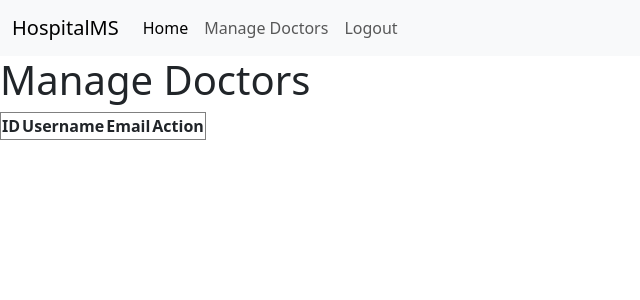
After one commit to sahilpalme/learningflask, a Flask app: page /admin/doctors in a window 1280 px wide. The commit adds this page. Shown: the top 300 px of the page, without its empty margins (0-640 px from the left). Run offline with Flask 3, Linux system fonts and the light colour scheme; the visitor is signed in with stand-in values (Sample User, id 1); data comes from the database, SQL or seed files in the repository; lists and menus that the app fills with data are empty.

Commit message:
added admin panel

```diff
--- a/project/routes.py
+++ b/project/routes.py
@@ -34,7 +34,7 @@ def Register():
                 flash("Email already exists")
         else:
             flash("Username already exists")
-    return render_template("Register.html", form= form)
+    return render_template("Register.html", form= form,title = "Patientr Registration")
 
 
 @bp.route("/login", methods= ["GET","POST"])
@@ -49,7 +49,7 @@ def login():
         if admin:
             if check_password_hash(user.password,password):
                 login_user(user)
-            return redirect(url_for("main.Admin"))
+            return redirect(url_for("main.admin_dashboard"))
         if user:
             if check_password_hash(user.password,password):
                 login_user(user) # data check krke user ko session me daal deta hai
@@ -77,10 +77,42 @@ def logout():
     flash("You have been logged out.", "success")
     return redirect(url_for("main.login"))
 
+@bp.route("/admin")
+@login_required
+def admin_dashboard():
 
-@bp.route("/admin90", methods= ["GET","POST"])
+    if current_user.role != "admin":
+        flash("You are not authorized to access this page.")
+        return redirect(url_for("main.home"))
+
+    total_doctors = User.query.filter_by(role="doctor").count()
+    total_patients = User.query.filter_by(role="patient").count()
+    total_appointments = Appointment.query.count()
+    pending_appointments = Appointment.query.filter_by(status="pending").count()
+
+    return render_template(
+        "admin_dashboard.html",
+        total_doctors=total_doctors,
+        total_patients=total_patients,
+        total_appointments=total_appointments,
+        pending_appointments=pending_appointments
+    )
+
+@bp.route("/admin/doctors")
 @login_required
-def Admin():
+def manage_doctors():
+
+    if current_user.role != "admin":
+        flash("You are not authorized to access this page.")
+        return redirect(url_for("main.home"))
+
+    doctors=User.query.filter_by(role = "doctor").all()
+    return render_template("manage_doctors.html", doctors=doctors)
+
+
+@bp.route("/admin/add_doctors", methods= ["GET","POST"])
+@login_required
+def add_doctors():
     form = RegistrationForm()
     if form.validate_on_submit():
         username = form.username.data
@@ -98,14 +130,44 @@ def Admin():
         existing_2 = User.query.filter_by(email=email).first()
         if not existing_1:
             if not existing_2:
+                flash("Registration successful")
                 db.session.add(user) # add the given record in the database
                 db.session.commit() # commit the changes
-                return redirect(url_for("main.Admin"))
+                return redirect(url_for("main.add_doctors"))
             else:
                 flash("Email already exists")
         else:
             flash("Username already exists")
-    return render_template("Register.html", form= form)
+    return render_template("Register.html", form= form, title = "Doctor Registration")
+
+
+@bp.route("/admin/delete_doctor/<int:doctor_id>")
+@login_required
+def delete_doctor(doctor_id):
+
+    if current_user.role != "admin":
+        flash("You are not authorized to access this page.")
+        return redirect(url_for("main.home"))
+
+    doctor = db.session.get(User, doctor_id)
+
+    if doctor is None:
+        flash("Doctor not found.")
+        return redirect(url_for("main.manage_doctors"))
+
+    if doctor.role != "doctor":
+        flash("Selected user is not a doctor.")
+        return redirect(url_for("main.manage_doctors"))
+
+    if doctor.doctor_appointment:
+        flash("Cannot delete a doctor who has appointments.")
+        return redirect(url_for("main.manage_doctors"))
+
+    db.session.delete(doctor)
+    db.session.commit()
+
+    flash("Doctor deleted successfully.")
+    return redirect(url_for("main.manage_doctors"))
 
 
 @bp.route("/book_appointment", methods=["GET","POST"])
--- a/project/templates/Register.html
+++ b/project/templates/Register.html
@@ -9,7 +9,7 @@
 <body>
 
     <div class="login-container">
-        <h2>Register </h2>
+        <h2>{{ title }} </h2>
 
         <form method="POST">
             {{ form.hidden_tag() }}
--- a/project/templates/base.html
+++ b/project/templates/base.html
@@ -3,26 +3,50 @@
 <head>
     <meta charset="UTF-8">
     <meta name="viewport" content="width=device-width, initial-scale=1.0">
+    <link href="https://cdn.jsdelivr.net/npm/bootstrap@5.3.7/dist/css/bootstrap.min.css" rel="stylesheet">
+    <script src="https://cdn.jsdelivr.net/npm/bootstrap@5.3.7/dist/js/bootstrap.bundle.min.js"></script>
     <title> {% block title %} {% endblock %} </title>
 </head>
 <body>
     <nav class="navbar navbar-expand-lg bg-body-tertiary">
     <div class="container-fluid">
-    <a class="navbar-brand" href="#">Navbar</a>
+    <a class="navbar-brand" href="#">HospitalMS</a>
     <button class="navbar-toggler" type="button" data-bs-toggle="collapse" data-bs-target="#navbarNavAltMarkup" aria-controls="navbarNavAltMarkup" aria-expanded="false" aria-label="Toggle navigation">
       <span class="navbar-toggler-icon"></span>
     </button>
-    <div class="collapse navbar-collapse" id="navbarNavAltMarkup">
+      <div class="collapse navbar-collapse" id="navbarNavAltMarkup">
       <div class="navbar-nav">
-        <a class="nav-link active" aria-current="page" href="#">Home</a>
-        <a class="nav-link" href="#">Features</a>
-        <a class="nav-link" href="#">Pricing</a>
-        <a class="nav-link disabled" aria-disabled="true">Disabled</a>
-      </div>
-    </div>
-  </div>
+    {% if not current_user.is_authenticated %}
+        <a class="nav-link active" aria-current="page" href="{{ url_for('main.home') }}">Home</a>
+        <a class="nav-link" href="{{ url_for('main.login') }}">Login</a>
+        <a class="nav-link" href="#">Register</a>
+
+
+{% elif current_user.role == "patient" %}
+        <a class="nav-link active" aria-current="page" href="{{ url_for('main.home') }}">Home</a>
+        <a class="nav-link" href="#">Book Appointment</a>
+        <a class="nav-link" href="#">My Appointments</a>
+        <a class="nav-link" href="#">Logout</a>
+
+
+{% elif current_user.role == "doctor" %}
+<div class="collapse navbar-collapse" id="navbarNavAltMarkup">
+      <div class="navbar-nav">
+        <a class="nav-link active" aria-current="page" href="{{ url_for('main.home') }}">Home</a>
+        <a class="nav-link" href="#">My Schedule</a>
+        <a class="nav-link" href="#">Logout</a>
+
+{% elif current_user.role == "admin" %}
+        <a class="nav-link active" aria-current="page" href="{{ url_for('main.home') }}">Home</a>
+        <a class="nav-link" href="#">Manage Doctors</a>
+        <a class="nav-link" href="#">Logout</a>
+
+{% endif %}
+
+</div>
+</div>
+</div>
 </nav>
-
 {% block content %}{% endblock %}
 </body>
 </html>
--- /dev/null
+++ b/project/templates/manage_doctors.html
@@ -0,0 +1,36 @@
+{% extends "base.html" %}
+
+{% block title %}Manage Doctors{% endblock %}
+
+{% block content %}
+
+<h1>Manage Doctors</h1>
+
+<table border="1">
+
+    <tr>
+        <th>ID</th>
+        <th>Username</th>
+        <th>Email</th>
+        <th>Action</th>
+    </tr>
+
+    {% for doctor in doctors %}
+
+    <tr>
+        <td>{{ doctor.id }}</td>
+        <td>{{ doctor.username }}</td>
+        <td>{{ doctor.email }}</td>
+        <td>
+    <a href="{{ url_for('main.delete_doctor', doctor_id=doctor.id) }}">
+        Delete
+    </a>
+</td>
+    </tr>
+
+    {% endfor %}
+
+</table>
+
+
+{% endblock %}
```
Also changed, not shown: project/templates/admin.html (deleted, +0 -12 lines), project/templates/admin_dashboard.html (added, +24 -0 lines).
